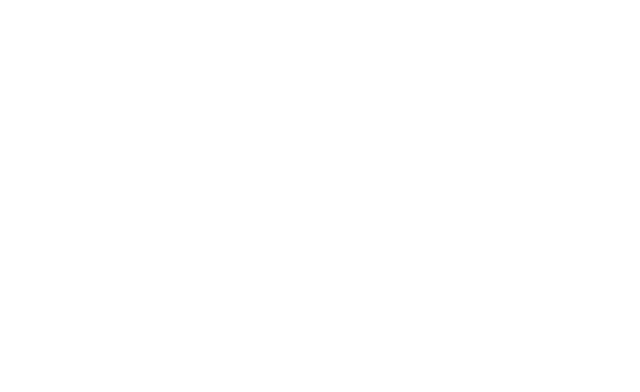
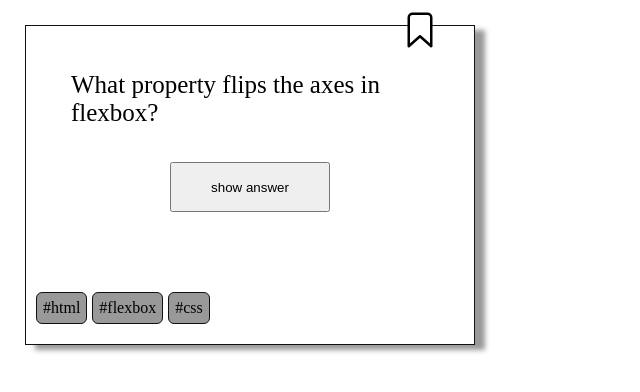
Before and after one commit to reyk-zepper/recap1, a plain HTML site: page index.html in a window 1280 px wide. Shown: the whole page, without its empty margins (0-640 px from the left). Drawn offline with Linux system fonts and the light colour scheme.

Commit message:
question card

```diff
--- a/css/style.css
+++ b/css/style.css
@@ -3,3 +3,58 @@
   padding: 0;
   box-sizing: border-box;
 }
+
+.question-card {
+  border: 1px solid #111;
+  margin: 25px;
+  padding: 10px;
+  height: 320px;
+  width: 450px;
+  box-shadow: 10px 5px 5px #999;
+}
+
+.question-box {
+  display: flex;
+  justify-content: center;
+  margin: 35px;
+}
+
+.question-text {
+  font-size: 25px;
+}
+
+.btn-box {
+  display: flex;
+  justify-content: center;
+  margin-bottom: 80px;
+}
+.btn-answer {
+  height: 50px;
+  width: 160px;
+}
+.answer-card {
+  border: 1px solid #111;
+  padding: 6px;
+  border-radius: 6px;
+  background-color: #999;
+}
+
+.answers {
+  display: flex;
+  flex-direction: row;
+  gap: 5px;
+}
+.bookmark-icon {
+  height: 40px;
+  width: auto;
+}
+
+.full-card {
+  position: relative;
+}
+
+.bookmark-icon {
+  position: absolute;
+  top: -15px;
+  left: 400px;
+}
--- a/index.html
+++ b/index.html
@@ -4,7 +4,40 @@
     <meta charset="UTF-8" />
     <meta http-equiv="X-UA-Compatible" content="IE=edge" />
     <meta name="viewport" content="width=device-width, initial-scale=1.0" />
+    <link rel="stylesheet" href="/css/style.css" />
     <title>Quiz App</title>
   </head>
-  <body></body>
+  <body>
+    <div class="full-card">
+      <svg
+        xmlns="http://www.w3.org/2000/svg"
+        class="bookmark-icon"
+        viewBox="0 0 512 512"
+      >
+        <title>Bookmark</title>
+        <path
+          d="M352 48H160a48 48 0 00-48 48v368l144-128 144 128V96a48 48 0 00-48-48z"
+          fill="white"
+          stroke="currentColor"
+          stroke-linecap="round"
+          stroke-linejoin="round"
+          stroke-width="32"
+        />
+      </svg>
+
+      <section class="question-card">
+        <div class="question-box">
+          <p class="question-text">What property flips the axes in flexbox?</p>
+        </div>
+        <div class="btn-box">
+          <button class="btn-answer">show answer</button>
+        </div>
+        <section class="answers">
+          <p class="answer-card">&#35;html</p>
+          <p class="answer-card">&#35;flexbox</p>
+          <p class="answer-card">&#35;css</p>
+        </section>
+      </section>
+    </div>
+  </body>
 </html>
```
Also changed, not shown: icons/bookmark-outline (1).svg (added).
